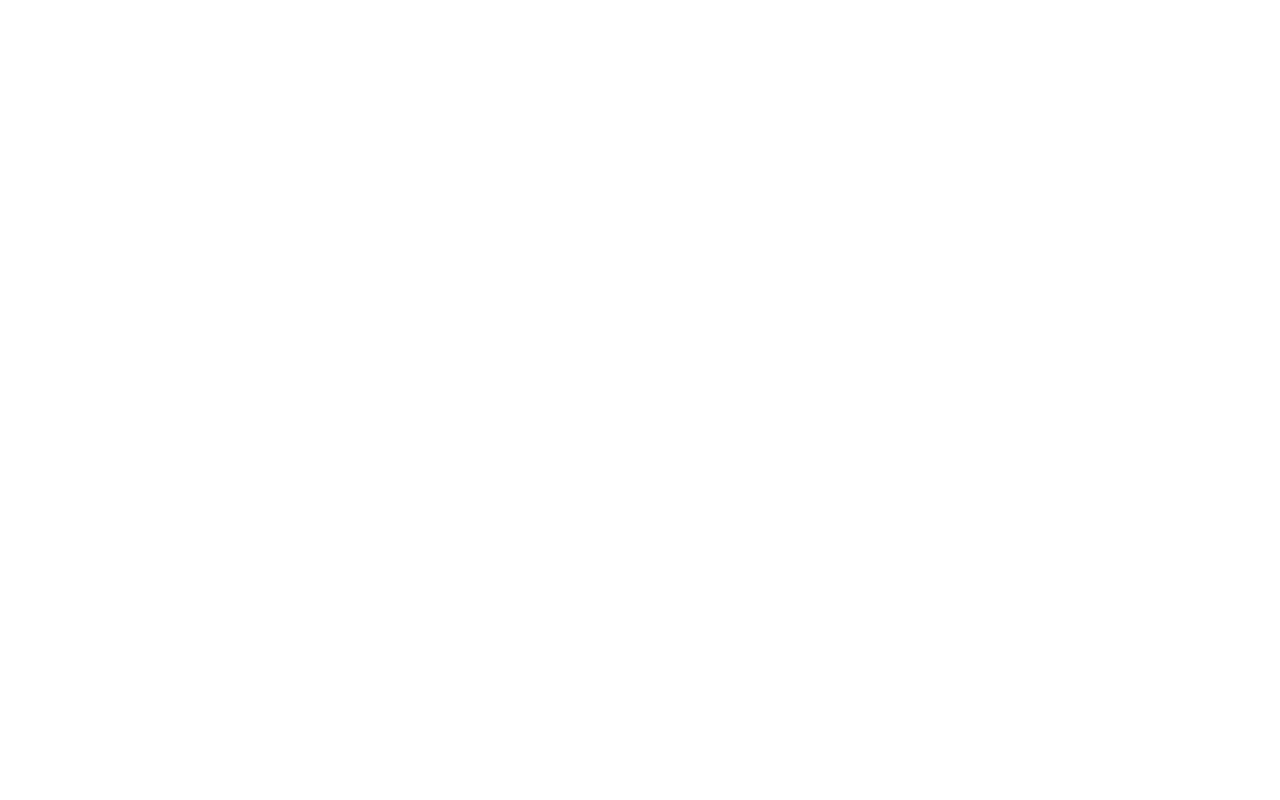
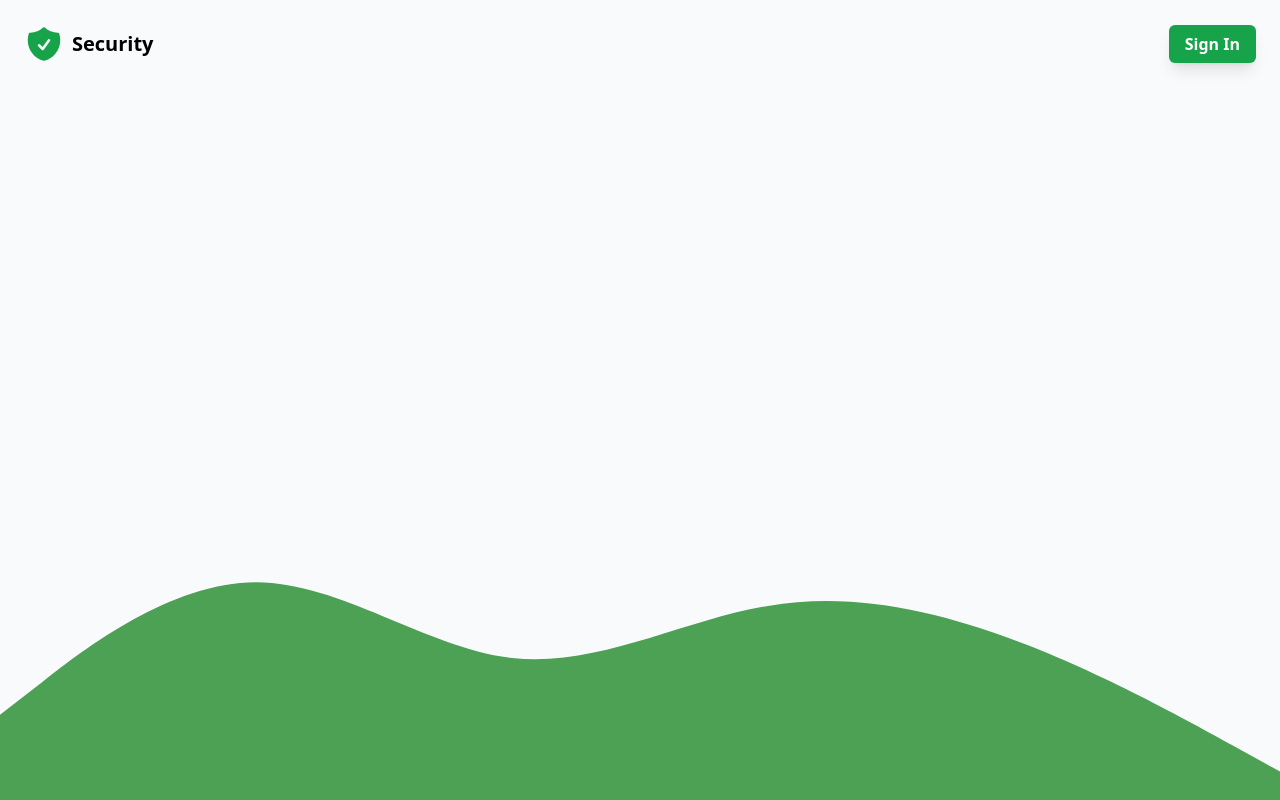
Before and after one commit to igorbabko/build-with-tailwindcss, a website: page index.html in a window 1280 px wide. Drawn offline with Linux system fonts and the light colour scheme.

Commit message:
02. Header

```diff
--- a/index.html
+++ b/index.html
@@ -7,5 +7,17 @@
     <link href="/output.css" rel="stylesheet" />
     <title>Security</title>
   </head>
-  <body></body>
+  <body class="min-h-screen bg-gray-50 bg-[url('/wave.svg')] bg-fixed bg-bottom bg-no-repeat">
+    <div class="flex items-center justify-between p-6">
+      <a href="#" class="flex items-center gap-2">
+        <svg class="h-10 text-green-600" xmlns="http://www.w3.org/2000/svg" viewBox="0 0 24 24" fill="currentColor">
+          <path fill-rule="evenodd" d="M12.516 2.17a.75.75 0 00-1.032 0 11.209 11.209 0 01-7.877 3.08.75.75 0 00-.722.515A12.74 12.74 0 002.25 9.75c0 5.942 4.064 10.933 9.563 12.348a.749.749 0 00.374 0c5.499-1.415 9.563-6.406 9.563-12.348 0-1.39-.223-2.73-.635-3.985a.75.75 0 00-.722-.516l-.143.001c-2.996 0-5.717-1.17-7.734-3.08zm3.094 8.016a.75.75 0 10-1.22-.872l-3.236 4.53L9.53 12.22a.75.75 0 00-1.06 1.06l2.25 2.25a.75.75 0 001.14-.094l3.75-5.25z" clip-rule="evenodd" />
+        </svg>
+        <span class="text-xl font-black">Security</span>
+      </a>
+      <div>
+        <a href="#" class="rounded-md bg-green-600 py-2 px-4 font-semibold text-white shadow-lg transition duration-150 ease-in-out hover:bg-green-700 hover:shadow-xl focus:shadow-xl focus:outline-none focus:ring-2 focus:ring-green-500 focus:ring-offset-2">Sign In</a>
+      </div>
+    </div>
+  </body>
 </html>
```
Also changed, not shown: output.css, wave.svg (added).
